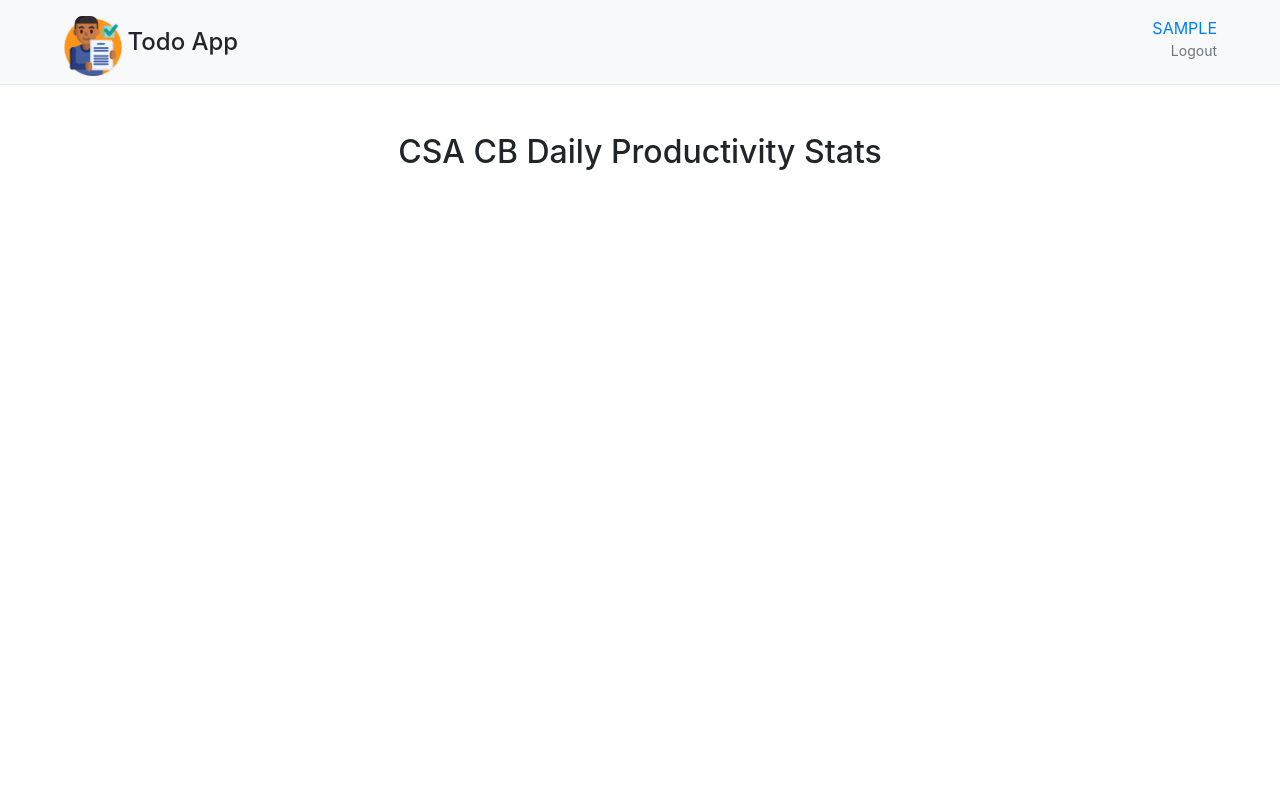
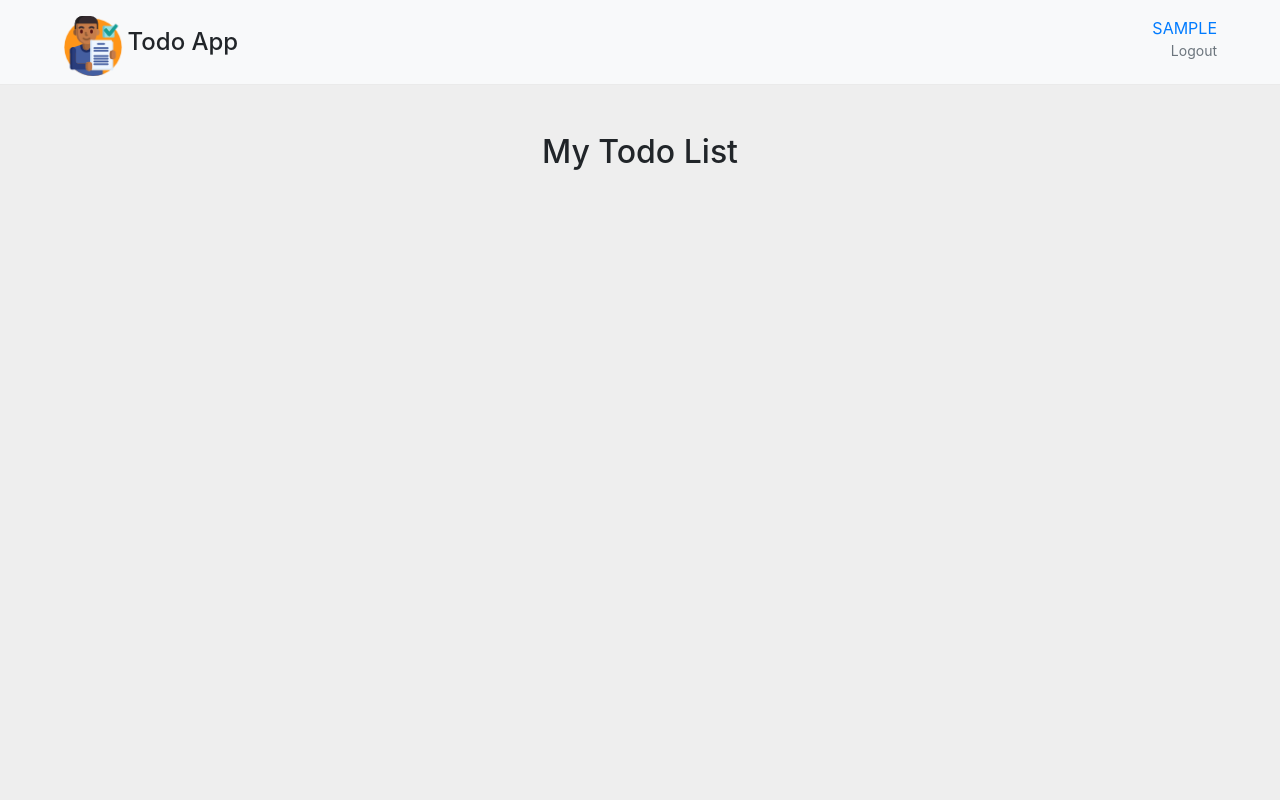
Before and after one commit to enriquecorpus/todo-app, a Django app: page / in a window 1280 px wide. Run offline with Django 3.2, Linux system fonts and the light colour scheme; the visitor is signed in with stand-in values (Sample User, id 1); data that the repository does not hold is empty; some libraries are stand-ins or nearby versions.

Commit message:
todolist ui, display comments

```diff
--- a/django_todo_app/urls.py
+++ b/django_todo_app/urls.py
@@ -15,8 +15,6 @@ Including another URLconf
 """
 from django.contrib import admin
 from django.urls import path
-import django.contrib.auth.views
-from accounts.views import register
 from todolist.views import index
 from django.urls import include
 
--- a/templates/todolist/index.html
+++ b/templates/todolist/index.html
@@ -16,14 +16,57 @@
 
 {% include 'common/base_header.html' %}
 <div class="container">
-  <div class="row">
+
     <div class="col-12 mt-5 text-center">
-      <h2>CSA CB Daily Productivity Stats</h2>
+      <h2>My Todo List</h2>
+    </div>
+
+    {% for todo in todolist %}
+
+  <div class="container mt-5">
+    <div class="d-flex justify-content-center row">
+      <div class="col-md-8">
+        <div class="d-flex flex-column comment-section">
+          <div class="bg-white p-2">
+            <div class="d-flex flex-row">
+              <div class="d-flex flex-column justify-content-start"><span class="d-block font-weight-bold name">{{todo.title}}</span><span class="date text-black-50">{{todo.created_at}}</span></div>
+            </div>
+            <div class="mt-2">
+              <p class="comment-text">{{todo.description}}</p>
+            </div>
+          </div>
+          <div class="bg-light p-2">
+            <div class="d-flex flex-row align-items-start"><textarea class="form-control ml-1 shadow-none textarea"></textarea></div>
+            <div class="mt-2 text-right"><button class="btn btn-primary btn-sm shadow-none" type="button">Post comment</button></div>
+            <hr class="mt-2 mb-3"/>
+          </div>
+
+
+          {% if todo.comments_set.all %}
+          <div class="bg-light p-2">
+            <h6>Comments</h6>
+          </div>
+          <div class="bg-light p-2">
+            {% for comments in todo.comments_set.all  %}
+            <div>
+              <p class="comment-text">{{comments.comment}}</p>
+            </div>
+            <div class="mt-2 text-right"><button class="btn btn-primary btn-sm shadow-none" type="button">Edit</button><button class="btn btn-outline-primary btn-sm ml-1 shadow-none" type="button">Delete</button></div>
+            <hr class="mt-2 mb-3"/>
+            {% endfor %}
+          </div>
+          {% endif %}
+
+
+
+        </div>
+      </div>
     </div>
   </div>
-  <div class="row">
 
-  </div>
+
+    {% endfor %}
+<!--  </div>-->
 </div>
 <div clas="row">
   <div class="container-fluid" id="entered-daily-ratings"></div>
@@ -34,6 +77,35 @@
   label {
     text-align: right;
   }
+
+  body {
+    background: #eee
+  }
+
+  .date {
+    font-size: 11px
+  }
+
+  .comment-text {
+    font-size: 12px
+  }
+
+  .shadow-none {
+    box-shadow: none
+  }
+
+  .name {
+    color: #007bff
+  }
+
+  .cursor:hover {
+    color: blue
+  }
+
+
+  .textarea {
+    resize: none
+  }
 </style>
 
 <script>
--- a/todolist/views.py
+++ b/todolist/views.py
@@ -1,7 +1,9 @@
-from django.shortcuts import render, redirect
+from django.shortcuts import render
 import django.contrib.auth.decorators
+import todolist.models
 
 
 @django.contrib.auth.decorators.login_required
 def index(request):
-    return render(request=request, template_name="todolist/index.html", context={"form": ""})
+    todos = todolist.models.TodoList.objects.filter(author=request.user)
+    return render(request=request, template_name="todolist/index.html", context={"todolist": todos})
```
